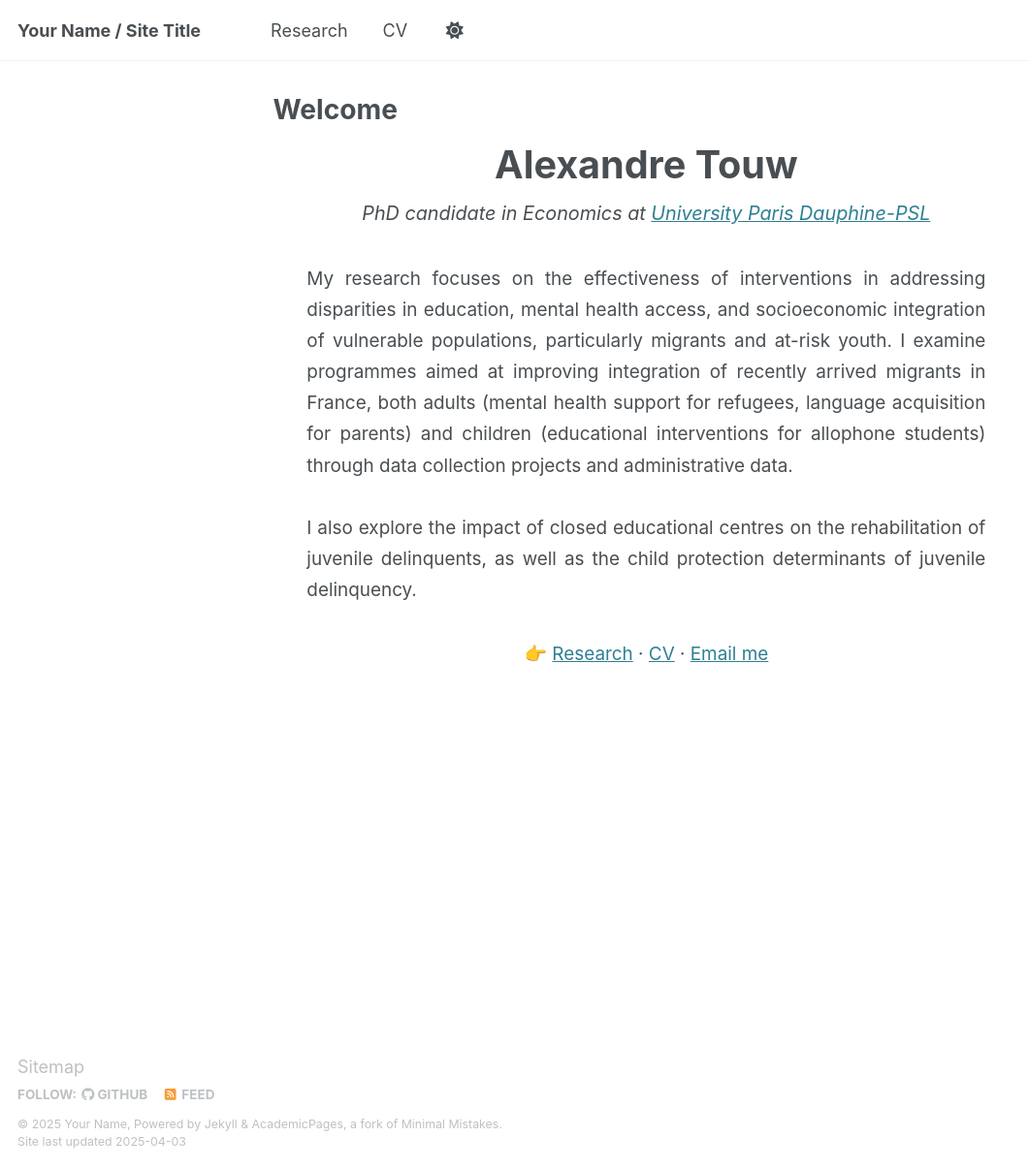
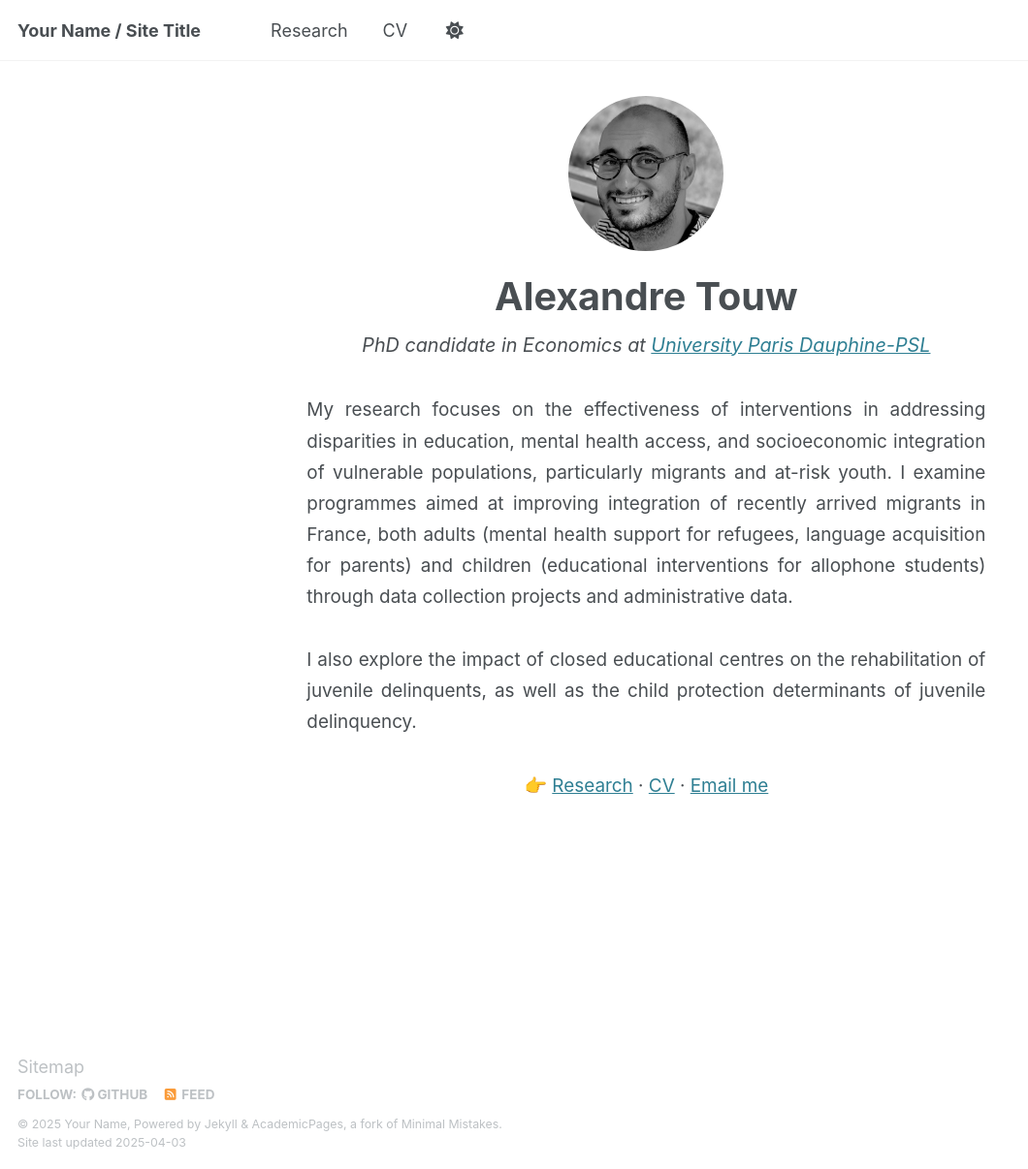
Before and after one commit to alexandretouw/alexandretouw.github.io, a Jekyll site: the page built from about.md, in a window 1280 px wide and 1206 px high. Shown: the whole window at 97% size, without its empty margins (0-1060 px from the left). Built offline with Jekyll 4.4.1, drawn with Linux system fonts in a browser that asks for light colours.

Commit message:
Image on the front page

```diff
--- a/about.md
+++ b/about.md
@@ -1,6 +1,6 @@
 ---
 layout: single
-title: "Welcome"
+#title: ""
 permalink: /
 author_profile: false
 ---
@@ -32,6 +32,10 @@ author_profile: false
   }
 </style>
 
+<div style="text-align: center; margin-bottom: 1rem;">
+  <img src="/images/profile.jpeg" alt="Profile picture" style="width:160px; height:160px; border-radius: 50%;">
+</div>
+
 <div class="homepage-title">
   Alexandre Touw
 </div>
```
Also changed, not shown: images/profile.jpeg (added).
